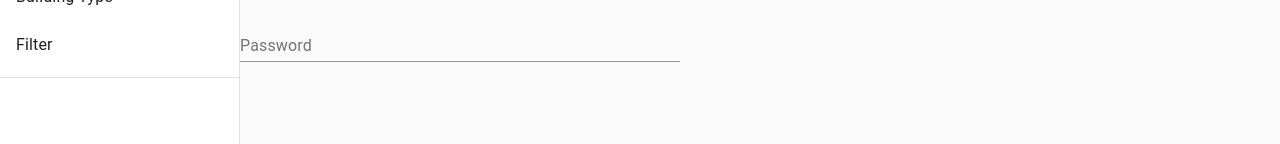
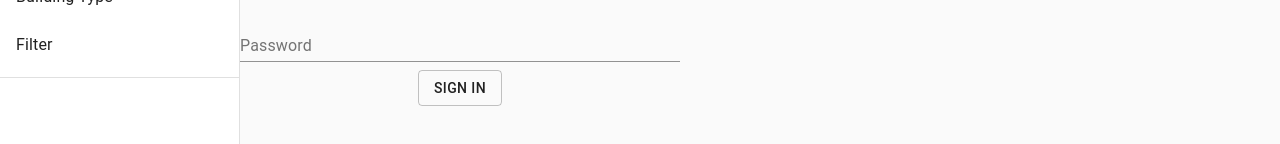
Before and after one commit to Ravina-Deogadkar/real-estate-app, a React (Create React App) app: page /signin in a window 1280 px wide. Shown: the part 196-340 px from the top of the page. Built offline with nearby package versions, Linux system fonts and the light colour scheme.

Commit message:
Feat: adds event handler on login

```diff
--- a/src/templates/login.js
+++ b/src/templates/login.js
@@ -2,6 +2,10 @@ import React, { Component } from "react";
 import { withStyles } from "@material-ui/core/styles";
 import Typography from "@material-ui/core/Typography";
 import TextField from "@material-ui/core/TextField";
+import Button from "@material-ui/core/Button";
+import PropTypes from "prop-types";
+import { connect } from "react-redux";
+import { verifyUserAction } from "../store/action/user-login";
 
 const useStyles = (theme) => ({
   root: {
@@ -17,7 +21,29 @@ class Login extends Component {
   constructor(props) {
     super(props);
     console.log("create");
+    this.state = {
+      username: "",
+      password: "",
+    };
   }
+
+  handleChange = (name) => (event) => {
+    var value = event.target.value;
+    var curState = this.state;
+    if (name == "username") {
+      curState.username = value;
+      this.setState(curState);
+    }
+
+    if (name == "password") {
+      curState.password = value;
+      this.setState(curState);
+    }
+  };
+
+  verifyUser = () => {
+    this.props.verifyUser_action(this.state);
+  };
   render() {
     const classes = this.props;
     return (
@@ -33,6 +59,7 @@ class Login extends Component {
             label="Username"
             fullWidth
             className={classes.textField}
+            onChange={this.handleChange("username")}
             margin="normal"
           />
           <TextField
@@ -41,12 +68,30 @@ class Login extends Component {
             fullWidth
             type="password"
             className={classes.textField}
+            onChange={this.handleChange("password")}
             margin="normal"
           />
+        </div>
+        <div>
+          <Button
+            variant="outlined"
+            className={classes.button}
+            onClick={this.verifyUser}
+          >
+            Sign In
+          </Button>
         </div>
       </div>
     );
   }
 }
+Login.propTypes = {
+  verifyUser_action: PropTypes.func,
+};
 
-export default withStyles(useStyles)(Login);
+const mapDispatchToProps = (dispatch) => {
+  return {
+    verifyUser_action: (data) => dispatch(verifyUserAction(data))
+  }
+}
+export default connect(mapDispatchToProps)(withStyles(useStyles)(Login));
```
